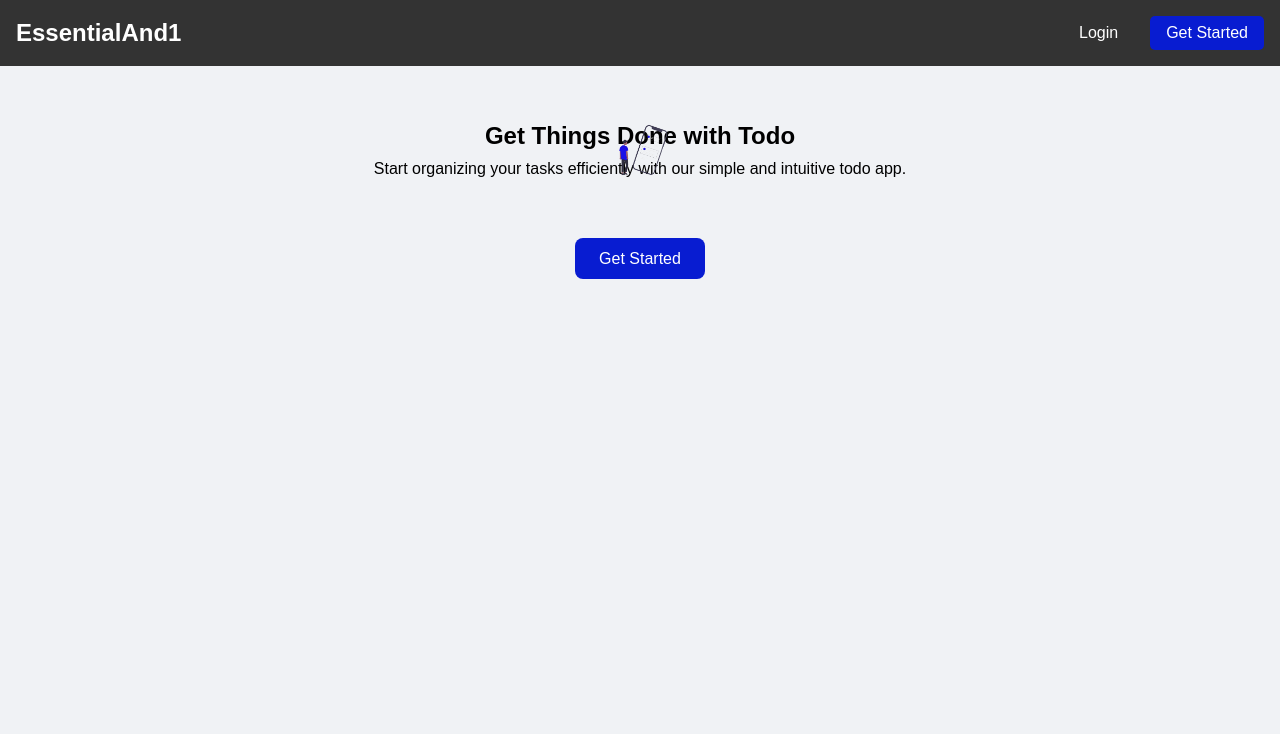
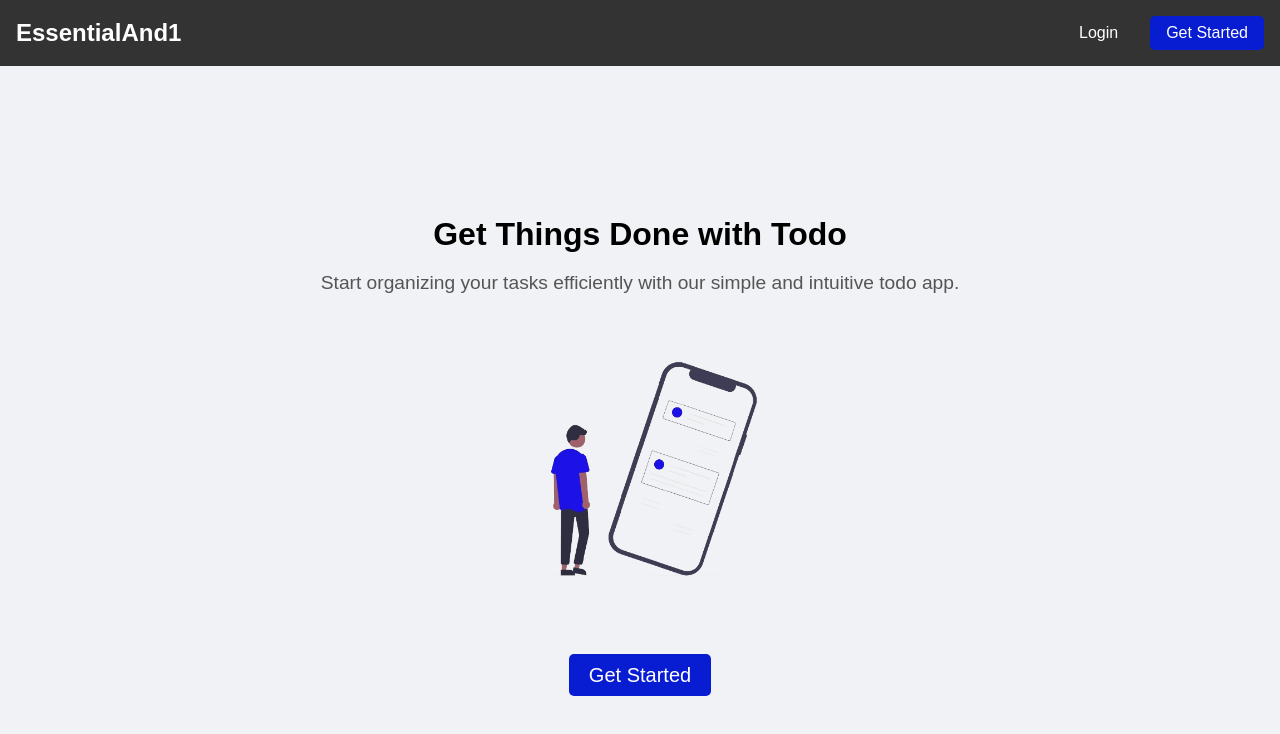
Before and after one commit to mattialavai/todo-app-react, a React (Create React App) app: page / in a window 1280 px wide. Shown: the top 734 px of the page. Built offline with nearby package versions, Linux system fonts and the light colour scheme.

Commit message:
dashboard

```diff
--- a/src/App.css
+++ b/src/App.css
@@ -111,45 +111,67 @@ button:hover {
   background-color: #007bff;
 }
 
-/* Dashboard */
+/* Dashboard.css */
+
 .dashboard-container {
   display: flex;
   flex-direction: column;
   align-items: center;
+  text-align: center;
   padding: 20px;
-  text-align: center;
 }
 
-.header-section img {
-  max-width: 50%;
-  height: auto;
-  margin-top: 5rem;
-  margin-bottom: 2rem;
+.header-section {
+  margin-bottom: 30px;
 }
 
 .header-section h2 {
-  margin-top: 1rem;
+  font-size: 2rem;
+  margin-bottom: 10px;
 }
 
 .header-section p {
-  margin-top: 0.5rem;
-  margin-bottom: 4.5rem;
+  font-size: 1.2rem;
+  color: #555;
+  margin-bottom: 20px;
+}
+
+.image-section {
+  margin-top: 200px; /* Move this section further down the page */
+}
+
+.image-section img {
+  width: 50%;
+  max-width: 300px;
+  height: auto;
+  margin-top: 300px;
+}
+
+.button-section {
+  margin-top: 120px; /* Move the button further down */
 }
 
 .get-started-button {
   background-color: #081cd1;
   color: white;
-  padding: .75rem 1.5rem;
+  padding: 10px 20px;
   font-size: 1rem;
+  border: none;
+  border-radius: 5px;
   text-decoration: none;
-  border-radius: 8px;
-  transition: background-color 0.3s;
-  margin-top: 5.5rem;
+  transition: background-color 0.3s ease;
+}
+
+.get-started-button {
+  margin-top: 2.5rem;
+  font-size: 20px;
 }
 
 .get-started-button:hover {
   background-color: #007bff;
 }
+
+
 
 /* Signup page */
 .signup-container {
--- a/src/components/Dashboard.js
+++ b/src/components/Dashboard.js
@@ -6,9 +6,11 @@ import todoImage from '../images/undraw_mobile_123.png'; // Import the image
 const Dashboard = () => (
   <div className="dashboard-container">
     <div className="header-section">
-      <img src={todoImage} alt="Get Things Done" />
       <h2>Get Things Done with Todo</h2>
       <p>Start organizing your tasks efficiently with our simple and intuitive todo app.</p>
+    </div>
+    <div className="image-section">
+      <img src={todoImage} alt="Get Things Done" />
     </div>
     <div className="button-section">
       <Link to="/signup" className="get-started-button">Get Started</Link>
```
